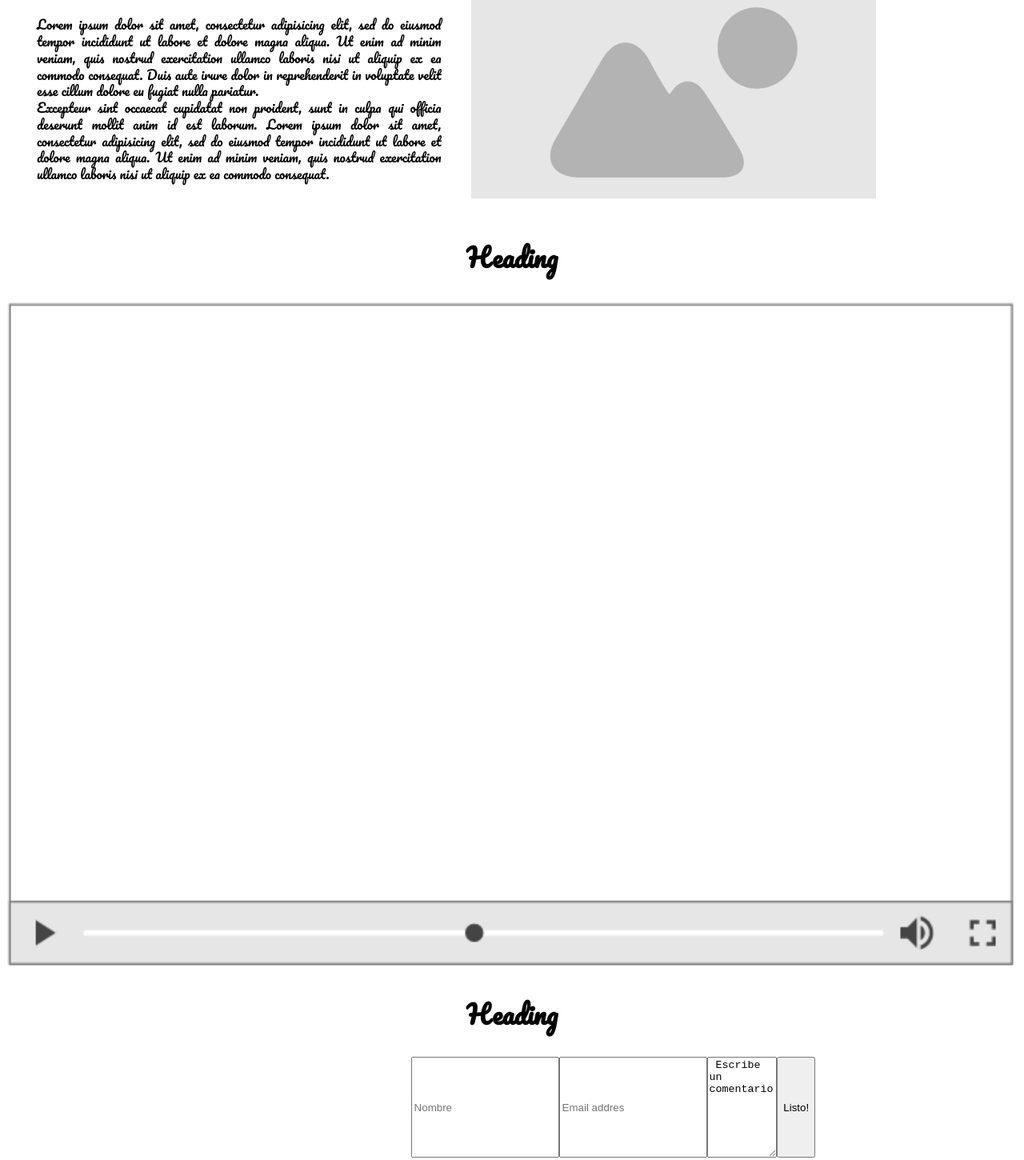
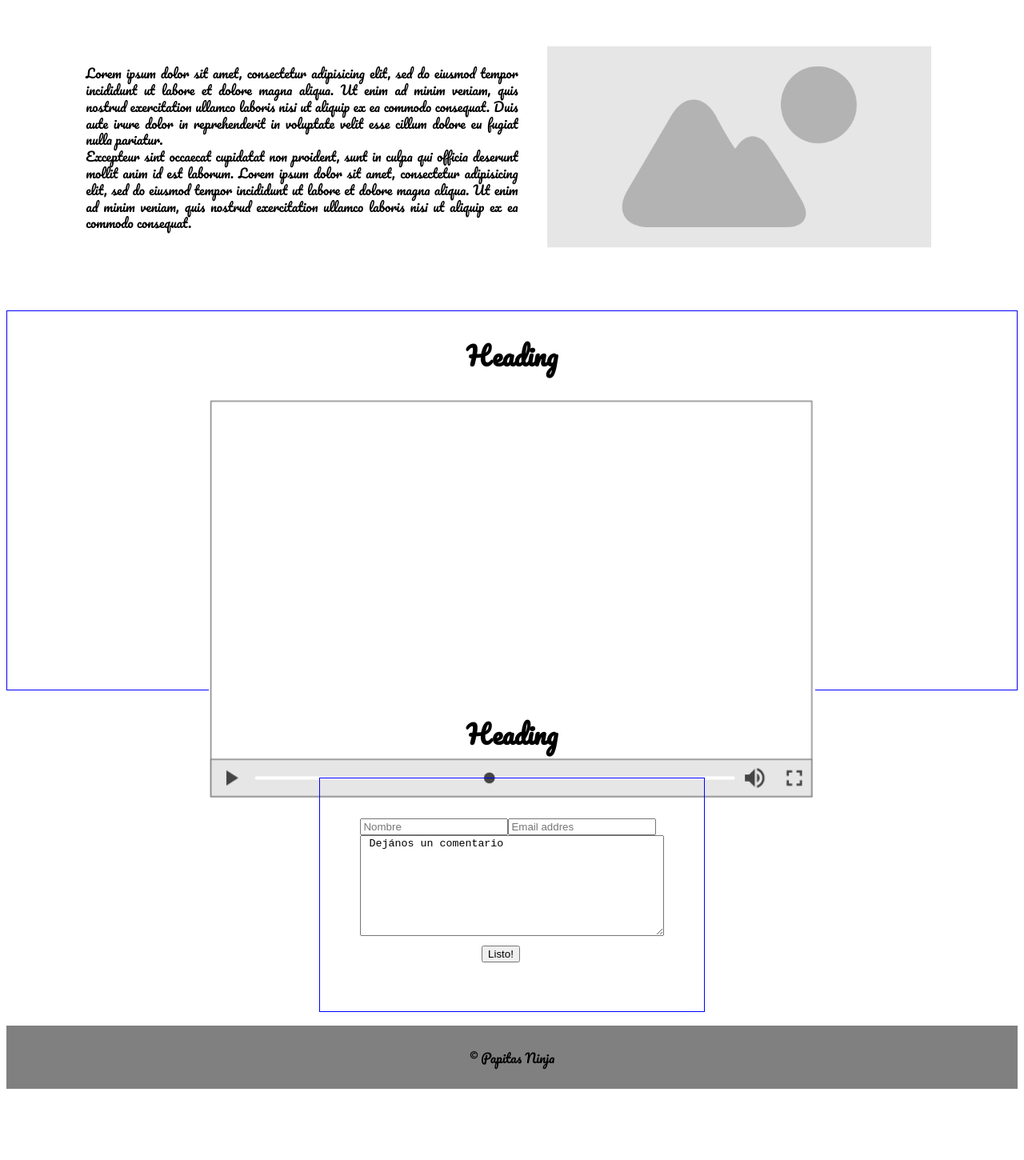
Before and after one commit to Inti15/responsive-adaptative, a plain HTML site: page landingResponsive/index.html in a window 1280 px wide. Shown: the part 1148-2598 px from the top of the page at 80% size. After the commit the page ends 2517 px from the top, so only its background shows below. Drawn offline with Linux system fonts and the light colour scheme.

Commit message:
Se agregan márgenes a todas las secciones y elementos de la página.

```diff
--- a/landingResponsive/css/style.css
+++ b/landingResponsive/css/style.css
@@ -8,7 +8,7 @@ body{
 .contenedor{
   display: flex;
   flex-direction: row;
-  /*flex-wrap: wrap;*/
+  flex-wrap: wrap;
 }
 
 .col{
@@ -19,9 +19,7 @@ body{
 .noEspacio{
   flex-wrap: nowrap;
 }
-.algo{
-  justify-content:space-between;
-}
+
 h2{
   display: flex;
   flex-direction: row;
@@ -59,6 +57,10 @@ img{
 .mT-5{
   margin-top: 5%;
 }
+
+.mT-7{
+  margin-top: 7%;
+}
 /*Estilos menu*/
 ul{
   text-align: center;
@@ -83,27 +85,43 @@ a:hover{
   background-color: #90A4AE;
 }
 /*Portada*/
-
 #portada{
-  /*margin-top: -5%;*/
   height: 600px;
 }
 /*Sección información*/
+#informacion{
+  margin-bottom: 5%;
+}
 .figura{
-  /*display: inline-flex;*/
   width: 40%;
 }
 p{
-  width: 40%;
+  width: 45%;
   margin: 3%;
   line-height: 1.3;
   text-align: justify;
 }
+/*Video*/
+.secVideo{
+  border: 1px solid blue;
+}
+#video{
+  width: 60%;
+  height: 300px;
+  margin-left: 20%;
+  margin-bottom: 5%;
+}
 /*Formulario*/
 form{
-  width: 40%;
-  margin-left: 20%;
+  width: 30%;
+  padding: 4%;
   margin-bottom: 5%;
+  border: 1px solid blue;
+}
+
+button{
+  margin: 3%;
+  margin-left: 40%;
 }
 /*Footer*/
 footer{
--- a/landingResponsive/index.html
+++ b/landingResponsive/index.html
@@ -24,14 +24,14 @@
         <img src="img/image.png" id="portada">
       </section>
       <!-- Sección de información -->
-      <section class="">
+      <section id="informacion">
         <h2 class="centro"> Heading </h2>
         <section class="contenedor mL-5">
           <!-- Imágen  -->
-          <section class=" izq figura mT-5">
+          <section class=" izq figura mT-5 mL-5 ">
             <img src="img/image.png" class="">
           </section>
-          <p class="der">
+          <p class="der mL-5 mT-7">
             Lorem ipsum dolor sit amet, consectetur adipisicing elit, sed do eiusmod tempor incididunt ut labore et dolore magna aliqua.
             Ut enim ad minim veniam, quis nostrud exercitation ullamco laboris nisi ut aliquip ex ea commodo consequat.
             Duis aute irure dolor in reprehenderit in voluptate velit esse cillum dolore eu fugiat nulla pariatur.
@@ -41,8 +41,8 @@
             Ut enim ad minim veniam, quis nostrud exercitation ullamco laboris nisi ut aliquip ex ea commodo consequat.
           </p>
         </section>
-        <section class="contenedor">
-          <p class=" izq">
+        <section class="contenedor mL-5">
+          <p class=" izq mT-7">
             Lorem ipsum dolor sit amet, consectetur adipisicing elit, sed do eiusmod tempor incididunt ut labore et dolore magna aliqua.
             Ut enim ad minim veniam, quis nostrud exercitation ullamco laboris nisi ut aliquip ex ea commodo consequat.
             Duis aute irure dolor in reprehenderit in voluptate velit esse cillum dolore eu fugiat nulla pariatur.
@@ -52,15 +52,15 @@
             Ut enim ad minim veniam, quis nostrud exercitation ullamco laboris nisi ut aliquip ex ea commodo consequat.
           </p>
          <!-- Imágen -->
-         <section class="figura der">
+         <section class="figura der mT-5 ">
            <img src="img/image.png" class="">
          </section>
         </section>
       </section>
       <!-- Sección video -->
-      <section class="">
+      <section class="secVideo">
         <h2 class="centro"> Heading </h2>
-        <section>
+        <section id="video" class="contenedor">
           <img src="img/video.png">
         </section>
       </section>
@@ -68,11 +68,11 @@
       <section class="contenedor col">
         <h2 class="centro "> Heading </h2>
         <section class="contenedor centro">
-          <form class="algo contenedor" action="index.html">
+          <form class="contenedor" action="index.html">
             <input type="text" name="" value="" placeholder="Nombre">
             <input type="text" name="" value="" placeholder="Email addres">
-            <textarea name="name" rows="8" cols="50"> Escribe un comentario</textarea>
-            <button type="button" name="button"> Listo! </button>
+            <textarea name="name" rows="8" cols="46"> Dejános un comentario</textarea>
+            <button type="button" name="button" class=""> Listo! </button>
           </form>
         </section>
       </section>
```
